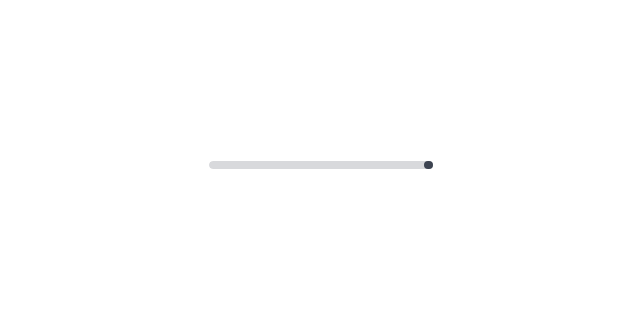
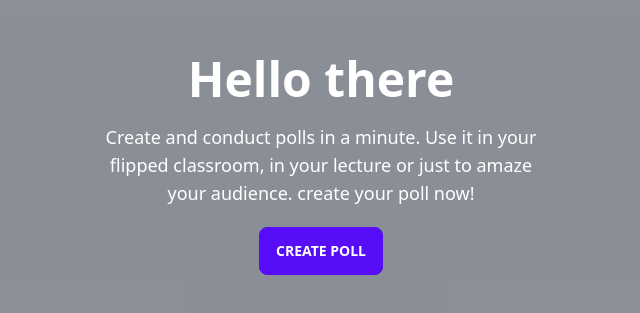
Before and after one commit to himanshubhardwaz/takepoll, a Next.js app: page / in a window 1280 px wide. Shown: the part 235-548 px from the top of the page, without its empty margins (319-959 px from the left). Built offline with nearby package versions, Linux system fonts and the light colour scheme.

Commit message:
react query's worst issue

```diff
--- a/src/pages/index.tsx
+++ b/src/pages/index.tsx
@@ -8,10 +8,7 @@ export default function Home() {
   const router = useRouter();
   const id = router.query.id;
 
-  const { data, isLoading, isError, error } = useQuery<
-    PollData,
-    { message: string }
-  >(
+  const { data, isLoading, isError } = useQuery<PollData, { message: string }>(
     ["poll-data", id],
     async () => {
       const response = await fetch(`/api/poll?id=${id}`);
@@ -25,12 +22,12 @@ export default function Home() {
     },
     {
       refetchOnWindowFocus: false,
-      enabled: !!id,
+      enabled: id ? true : false,
       retry: false,
     }
   );
 
-  if (isLoading) {
+  if (isLoading && id) {
     return (
       <div className='flex min-h-screen justify-center items-center'>
         <progress className='progress w-56'></progress>
@@ -44,26 +41,3 @@ export default function Home() {
     </>
   );
 }
-
-//export const getServerSideProps: GetServerSideProps = async (context) => {
-//  console.log("running get server side props .... ");
-//  const { res } = context;
-//  res.setHeader(
-//    "Cache-Control",
-//    "public, s-maxage=30, stale-while-revalidate=59"
-//  );
-//  const url = getUrl();
-//  const id = context.query.id;
-//  if (id) {
-//    const response = await fetch(`${url}/api/poll?id=${context.query.id}`);
-//    const data = (await response.json()) as PollData;
-
-//    if (!data?.id) {
-//      return { notFound: true };
-//    }
-
-//    return { props: { data } };
-//  } else {
-//    return { props: {} };
-//  }
-//};
```
